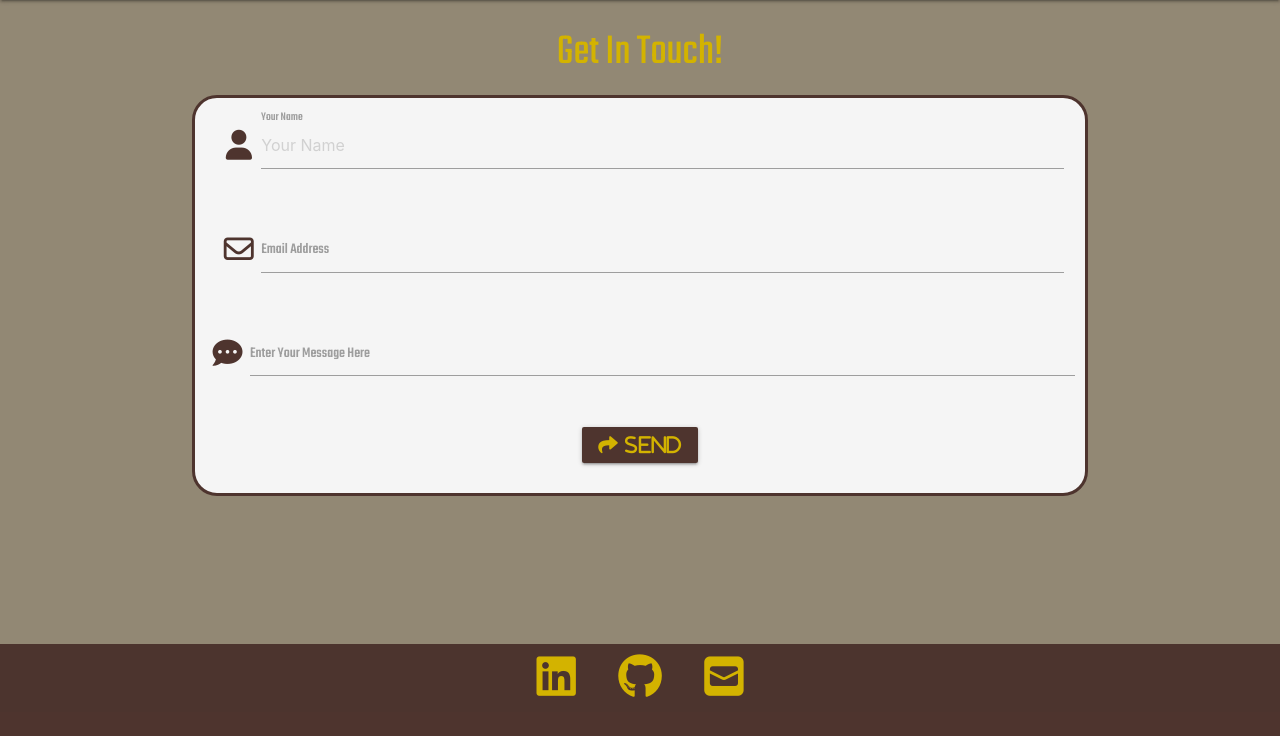
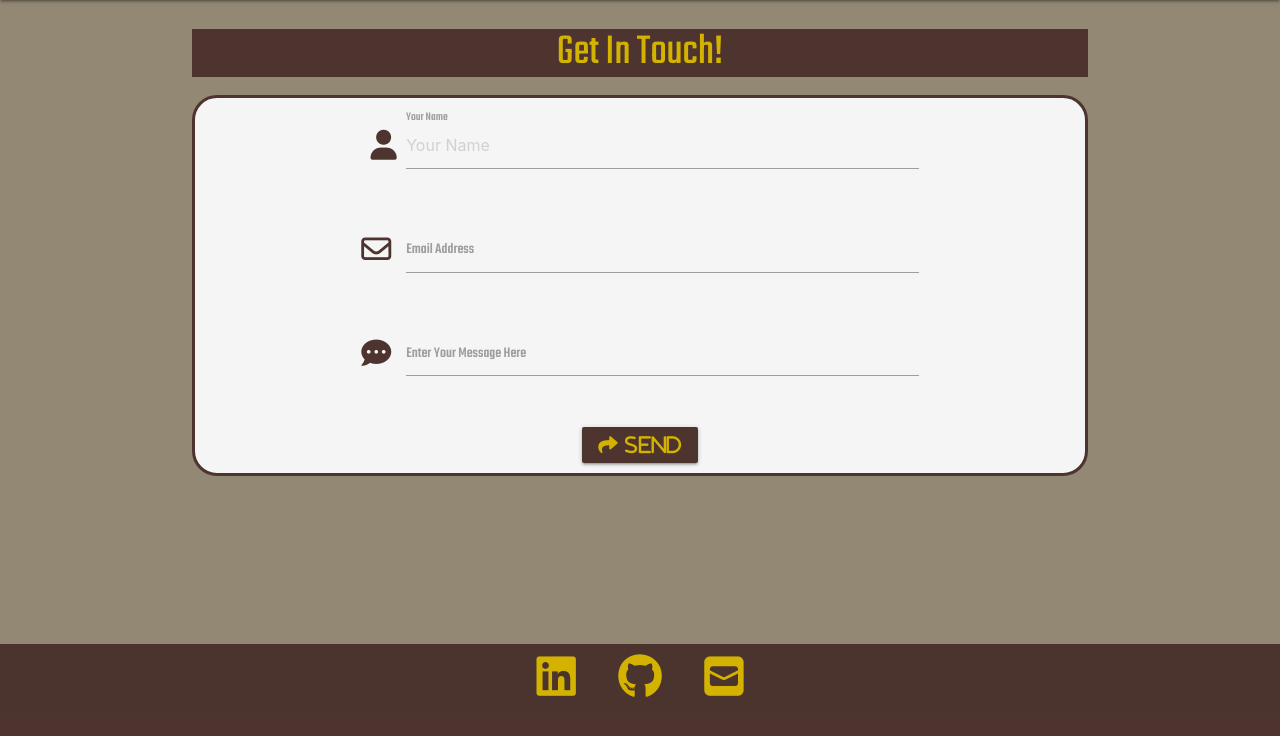
Before and after one commit to BradJones-3/bookish-carnival, a Flask app: page /contact in a window 1280 px wide. Shown: the part 64-800 px from the top of the page. Run offline with Flask 2, Linux system fonts and the light colour scheme; some libraries are stand-ins or nearby versions.

Commit message:
Made changes to apperance and aligned contact icons

```diff
--- a/static/css/style.css
+++ b/static/css/style.css
@@ -24,6 +24,10 @@ main {
 
 .modal-footer,a {
     color: #d3b300;
+}
+.modal-footer .btn {
+    color: #4e342e;
+    background-color: #d3b300;
 }
 
 /* NAV BAR */
--- a/templates/base.html
+++ b/templates/base.html
@@ -31,7 +31,7 @@
                         <li><a href="{{ url_for('login') }}">Log In</a></li>
                         <li><a href="{{ url_for('register') }}">Register</a></li>
                     {% endif %}
-                    <li><a href="mobile.html">Contact Us</a></li>
+                    <li><a href="{{ url_for('contact') }}">Contact Us</a></li>
                 </ul>
             </div>
         </nav>
@@ -52,9 +52,9 @@
             <div class="modal-content center-align">
                 <h4>Are you Sure You Want To Log Out</h4>
             </div>
-            <div class="modal-footer center-align">
-                <a href="/logout" class="modal-close waves-effect waves-green btn-flat">Yes</a>
-                <a href="/login" class="modal-close waves-effect waves-green btn-flat">No</a>
+            <div class="modal-footer center-align brown darken-3">
+                <a href="/logout" class="modal-close waves-effect btn">Yes</a>
+                <a href="/get_terms" class="modal-close waves-effect btn">No</a>
             </div>
         </div>
     </header>
--- a/templates/contact.html
+++ b/templates/contact.html
@@ -1,11 +1,12 @@
 {% extends "base.html" %}
 {% block content %}
 
-<h3 class="center-align">Get In Touch!</h3>
+<h3 class="center-align brown darken-3">Get In Touch!</h3>
 
 <div class="row contact-form">
-    <form class="col s12">
+    <form class="col s12 m8 offset-m2" id="contact-form">
         <div class="row">
+            <!-- Users Name -->
             <div class="input-field col s12 center-align">
                 <i class="fas fa-user prefix"></i>
                 <input placeholder="Your Name" name="name" id="name" type="text" class="validate" required>
@@ -15,7 +16,7 @@
 
         <!-- Users Email Address -->
         <div class="row">
-            <div class="input-field col s12 center-align">
+            <div class="input-field col s12">
                 <i class="far fa-envelope prefix"></i>
                 <input id="email" type="email" class="validate" required>
                 <label for="email">Email Address</label>
@@ -23,7 +24,6 @@
         </div>
 
         <!-- Users Message -->
-        <div class="row center-align">
         <div class="row">
             <div class="input-field col s12">
                 <i class="fas fa-comment-dots prefix"></i>
@@ -33,6 +33,7 @@
         </div>
 
         <!-- Send Button -->
+        <div class="col s12 center-align">
             <button type="submit" value="Submit" name="submit" class="send-btn btn waves-effect waves">
                 <i class="fas fa-share prefix center-align"> Send</i>
             </button>
```
Lines whose indentation alone changed are shown as unchanged.
